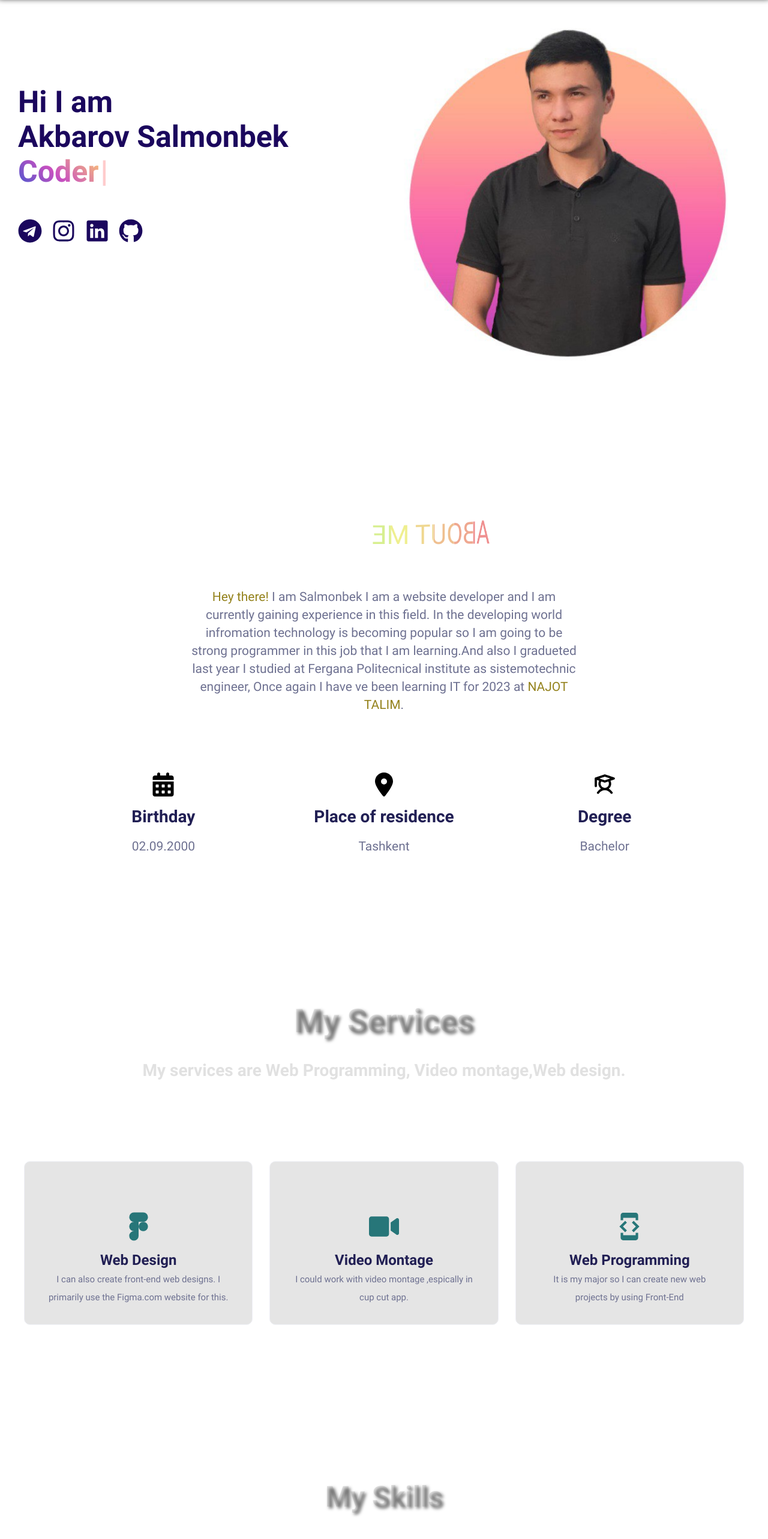
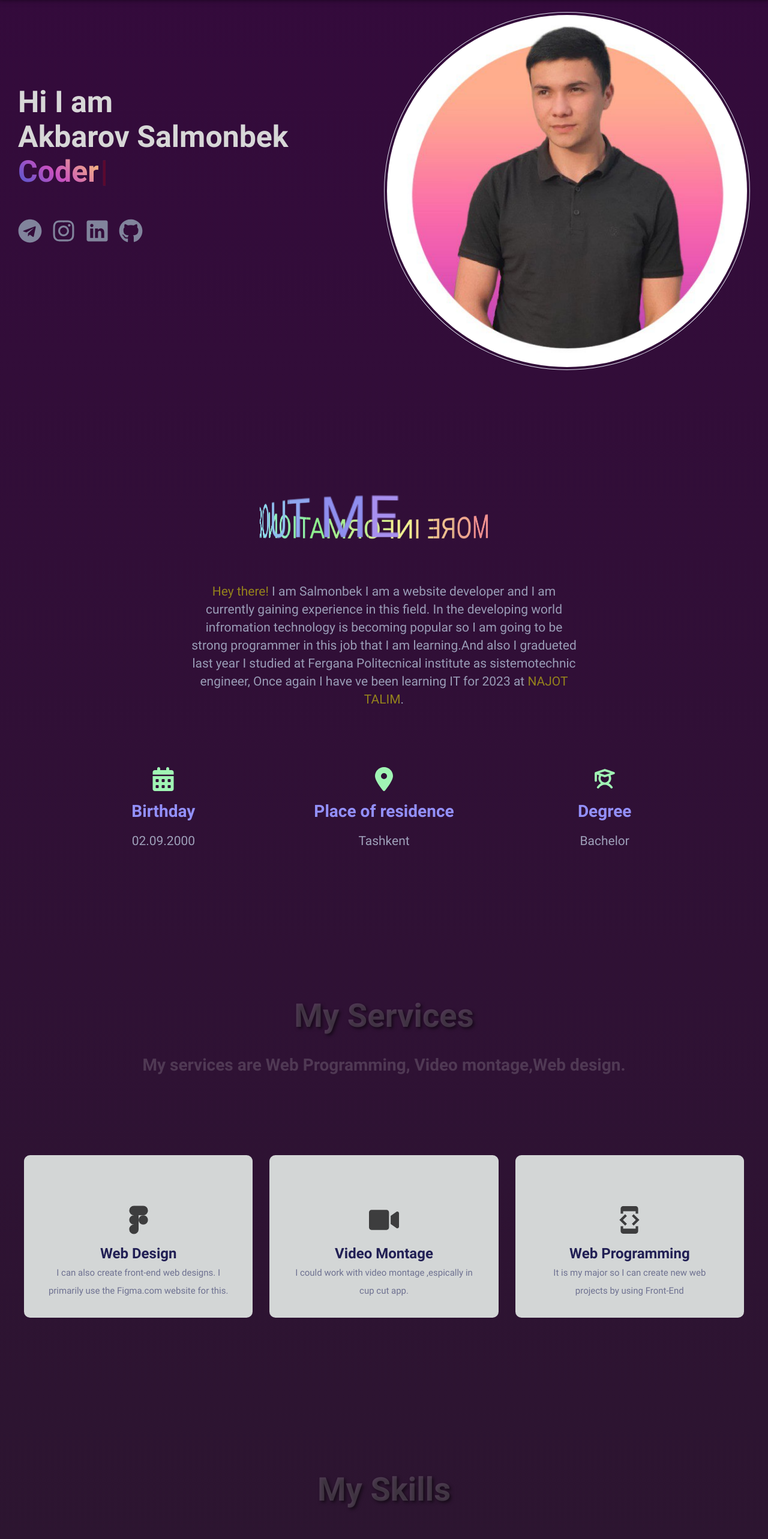
Before and after one commit to salmonbek/portfolio, a React (Vite) app: page / in a window 1280 px wide. Shown: the part 100-2666 px from the top of the page at 60% size. Built offline with nearby package versions, Linux system fonts and the light colour scheme.

Commit message:
bg-adding

```diff
--- a/src/components/header/Header.scss
+++ b/src/components/header/Header.scss
@@ -2,7 +2,8 @@ header {
   position: fixed;
   width: 100%;
   padding: 20px 0;
-  background-color: rgb(4, 83, 105);
+  background: linear-gradient(#340a3c, #232222);
+
   z-index: 200;
   box-shadow: 0px 0px 10px 3px black;
   .container {
--- a/src/components/main/Main.scss
+++ b/src/components/main/Main.scss
@@ -27,7 +27,8 @@
           font-weight: 600;
           font-family: Roboto;
           font-size: 50px;
-          color: #1b075d;
+          // color: #1b075d;
+          color: #d7d7d7;
         }
         span {
           background-image: linear-gradient(
@@ -63,17 +64,13 @@
             a * {
               width: 40px;
               height: 40px;
-              color: #1b075d;
+              color: #81849c;
               &:hover {
                 // transform: scale(1.2);
                 transition: 0.5s;
               }
             }
-            img {
-              border: 1px solid #dcddeb;
-              border-radius: 50%;
-              padding: 10px;
-            }
+
             &__p1 {
               font-family: Roboto;
               font-size: 16px;
@@ -101,6 +98,10 @@
         img {
           width: 100%;
           padding-top: 130px;
+          border: 1px solid #dcddeb;
+          border-radius: 50%;
+          padding: 4px;
+          margin-top: 120px;
         }
       }
     }
@@ -142,11 +143,10 @@
         .panel::before {
           position: absolute;
           left: var(--left);
-          content: "ABOUT ME";
+          content: "MORE INFORMATION ABOUT ME";
           font-size: 60px;
           width: max-content;
           color: hsl(var(--hue), 75%, 75%);
-          // color: #000000;
         }
 
         @for $i from 0 to 24 {
@@ -167,7 +167,7 @@
           line-height: 30px;
           letter-spacing: 0em;
           text-align: center;
-          color: #6e7191;
+          color: #999cb6;
           max-width: 648px;
           margin-bottom: 28px;
           span {
@@ -190,6 +190,7 @@
           width: 40px;
           height: 40px;
           margin-bottom: 12px;
+          color: #a0f4b4;
         }
         img {
           margin-bottom: 39px;
@@ -203,7 +204,7 @@
             line-height: 36px;
             letter-spacing: 0em;
             text-align: center;
-            color: #211f54;
+            color: #9390fb;
             margin-bottom: 16px;
           }
           p {
@@ -213,7 +214,7 @@
             line-height: 30px;
             letter-spacing: 0em;
             text-align: center;
-            color: #6e7191;
+            color: #9ea0b9;
           }
         }
       }
@@ -223,13 +224,13 @@
     padding-bottom: 120px;
     .container {
       .scroll-reveal span {
-        color: hsla(0, 0%, 41%, 0.2);
+        color: hsla(0, 0%, 84%, 0.2);
         background-clip: text;
         background-repeat: no-repeat;
         background-size: 0% 100%;
         background-image: linear-gradient(
-          rgb(241, 126, 126),
-          rgb(106, 106, 244)
+          rgb(255, 196, 196),
+          rgb(160, 160, 255)
         );
         animation: scroll-reveal linear forwards;
         animation-timeline: view(y);
@@ -290,16 +291,15 @@
           width: 50px;
           height: 50px;
           margin-bottom: 10px;
-          color: rgb(39, 118, 121);
+          color: #3d3d3e;
         }
         &-items {
-          border: 1px solid #eff0f6;
           border-radius: 10px;
           padding: 83px 38px 28px 38px;
           text-align: center;
           position: relative;
           overflow: hidden;
-          background: rgba(0, 0, 0, 0.1);
+          background-color: rgb(211, 214, 214);
           &::after {
             content: "asdsadsa";
             position: absolute;
@@ -343,13 +343,12 @@
           }
         }
         &-items2 {
-          border: 1px solid #eff0f6;
           padding: 83px 38px 28px 38px;
           text-align: center;
           position: relative;
           overflow: hidden;
           border-radius: 10px;
-          background: rgba(0, 0, 0, 0.1);
+          background-color: rgb(211, 214, 214);
           &::after {
             content: "asdsadsa";
             position: absolute;
@@ -395,13 +394,13 @@
           }
         }
         &-items3 {
-          border: 1px solid #eff0f6;
           padding: 83px 38px 28px 38px;
           position: relative;
           overflow: hidden;
           text-align: center;
           border-radius: 10px;
-          background: rgba(0, 0, 0, 0.1);
+          background-color: rgb(211, 214, 214);
+
           &::after {
             content: "asdsadsa";
             position: absolute;
@@ -451,7 +450,7 @@
     padding-bottom: 150px;
     .container {
       .scroll-reveal span {
-        color: hsla(0, 0%, 41%, 0.2);
+        color: hsla(0, 0%, 84%, 0.2);
         background-clip: text;
         background-repeat: no-repeat;
         background-size: 0% 100%;
@@ -482,7 +481,7 @@
         font-family: Roboto;
         display: flex;
         justify-content: center;
-        font-size: 48px;
+        font-size: 3.4rem;
         font-weight: 700;
         line-height: 58px;
         letter-spacing: 0em;
--- a/src/sass/global.scss
+++ b/src/sass/global.scss
@@ -70,16 +70,10 @@ html {
   padding-right: 20px;
   padding-left: 20px;
 }
-// body {
-//   background-color: rgb(0, 24, 30);
-//   section {
-//     color: white;
-//     h1,
-//     p,
-//     div {
-//       color: white;
-//     }
-//   }
-// }
+body {
+  background: linear-gradient(#340a3c, #232222);
+  // height: 100vh;
+  // height: 100%;
+}
 
 // universal tags //////////
```
